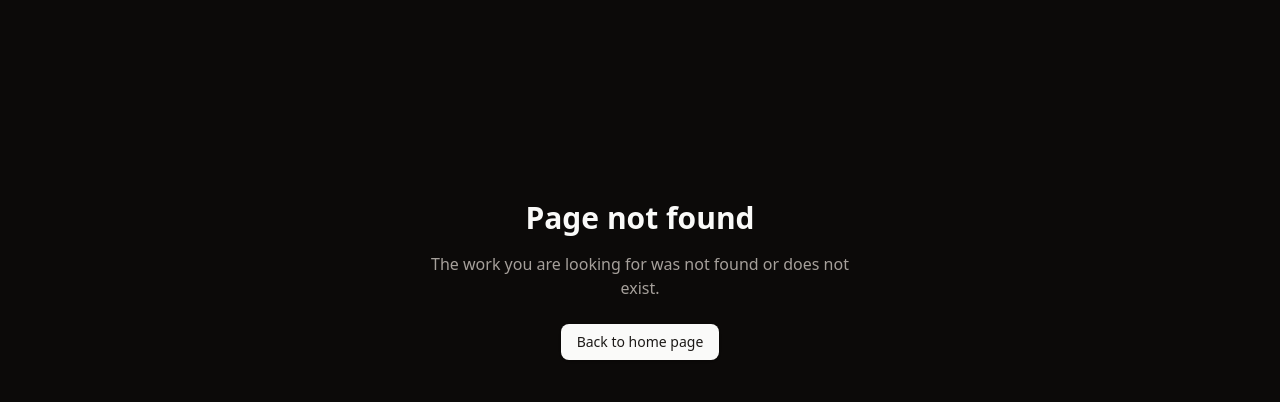
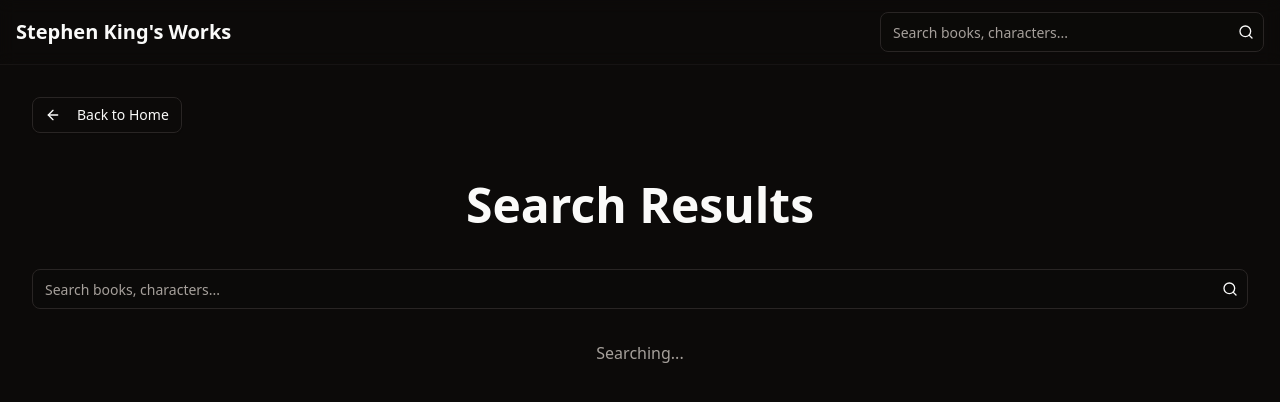
Before and after one commit to MatheusVBLima/stephen-king, a Next.js app: page /search in a window 1280 px wide. Before the commit this address had no page. Shown: the top 402 px of the page. Built offline with nearby package versions, Linux system fonts and the light colour scheme.

Commit message:
add: search zone

```diff
--- a/src/app/[location]/[bookTitle]/page.tsx
+++ b/src/app/[location]/[bookTitle]/page.tsx
@@ -51,7 +51,7 @@
                          location === 'salems-lot' ? "Salem's Lot" : capitalizeWords(location);
 
   return (
-    <main className="p-4 mx-auto max-w-7xl md:p-8">
+    <main className="p-4 mx-auto max-w-7xl">
       <div className="mb-6">
         <Button
           variant="outline"
--- a/src/app/layout.tsx
+++ b/src/app/layout.tsx
@@ -1,6 +1,7 @@
 import type { Metadata } from "next";
 import { Geist, Geist_Mono } from "next/font/google";
 import "./globals.css";
+import { Header } from "@/components/Header";
 
 const geistSans = Geist({
   variable: "--font-geist-sans",
@@ -27,6 +28,7 @@
       <body
         className={`${geistSans.variable} ${geistMono.variable} antialiased`}
       >
+        <Header />
         {children}
       </body>
     </html>
--- a/src/app/page.tsx
+++ b/src/app/page.tsx
@@ -36,57 +36,57 @@
   }, []);
 
   return (
-    <main className="min-h-screen p-4 bg-black md:p-8">
+    <main className="min-h-screen p-4 md:p-8">
       <div className="mx-auto max-w-7xl">
         <h1 className="mb-8 text-3xl font-bold text-center md:text-5xl md:mb-10">Stephen King's Works By Location</h1>
 
         {isLoading ? (
           <div className="w-full">
             {/* Tabs skeleton */}
-            <div className="grid w-full grid-cols-3 mb-4 md:mb-8 rounded-md p-1 bg-muted">
+            <div className="grid w-full grid-cols-3 p-1 mb-4 rounded-md md:mb-8 bg-muted">
               <div className="flex items-center justify-center m-1 rounded-sm h-9 bg-muted">
-                <Skeleton className="h-4 w-20" />
+                <Skeleton className="w-20 h-4" />
               </div>
               <div className="flex items-center justify-center m-1 rounded-sm h-9 bg-muted">
-                <Skeleton className="h-4 w-12" />
+                <Skeleton className="w-12 h-4" />
               </div>
               <div className="flex items-center justify-center m-1 rounded-sm h-9 bg-muted">
-                <Skeleton className="h-4 w-24" />
+                <Skeleton className="w-24 h-4" />
               </div>
             </div>
 
             {/* Descrição da localidade skeleton */}
             <div className="mb-12 text-center">
-              <Skeleton className="h-10 w-72 mx-auto mb-4" />
+              <Skeleton className="h-10 mx-auto mb-4 w-72" />
               <div className="max-w-3xl p-6 mx-auto rounded-lg bg-background/50">
-                <Skeleton className="h-4 w-full mb-2" />
-                <Skeleton className="h-4 w-full mb-2" />
-                <Skeleton className="h-4 w-4/5 mb-2" />
-                <Skeleton className="h-4 w-3/4" />
+                <Skeleton className="w-full h-4 mb-2" />
+                <Skeleton className="w-full h-4 mb-2" />
+                <Skeleton className="w-4/5 h-4 mb-2" />
+                <Skeleton className="w-3/4 h-4" />
               </div>
             </div>
 
             {/* Tabela de obras skeleton */}
             <div>
-              <div className="flex border-b py-3 mb-4">
-                <Skeleton className="h-4 w-24 mx-4" />
-                <Skeleton className="h-4 w-32 mx-4 flex-1" />
-                <Skeleton className="h-4 w-16 mx-4" />
-                <Skeleton className="h-4 w-48 mx-4 flex-1" />
+              <div className="flex py-3 mb-4 border-b">
+                <Skeleton className="w-24 h-4 mx-4" />
+                <Skeleton className="flex-1 w-32 h-4 mx-4" />
+                <Skeleton className="w-16 h-4 mx-4" />
+                <Skeleton className="flex-1 w-48 h-4 mx-4" />
               </div>
 
               {/* Linhas da tabela skeleton - repete para várias obras */}
               {[...Array(6)].map((_, index) => (
                 <div key={index} className="flex py-4 border-b">
-                  <Skeleton className="h-4 w-12 mx-4" />
-                  <Skeleton className="h-4 w-40 mx-4 flex-1" />
-                  <Skeleton className="h-4 w-24 mx-4" />
-                  <Skeleton className="h-4 w-64 mx-4 flex-1" />
+                  <Skeleton className="w-12 h-4 mx-4" />
+                  <Skeleton className="flex-1 w-40 h-4 mx-4" />
+                  <Skeleton className="w-24 h-4 mx-4" />
+                  <Skeleton className="flex-1 w-64 h-4 mx-4" />
                 </div>
               ))}
 
               <div className="mt-6 text-center">
-                <Skeleton className="h-4 w-64 mx-auto" />
+                <Skeleton className="w-64 h-4 mx-auto" />
               </div>
             </div>
           </div>
@@ -119,8 +119,8 @@
             <TabsContent value="castle-rock">
               <div className="mb-12 text-center">
                 <h2 className="mb-4 text-2xl font-bold md:text-3xl">Works Set in Castle Rock</h2>
-                <div className="max-w-3xl p-6 mx-auto rounded-lg bg-background/50">
-                  <p className="leading-relaxed text-muted-foreground">
+                <div className="max-w-3xl p-6 mx-auto rounded-lg bg-stone-900">
+                  <p className="leading-relaxed">
                     Castle Rock is one of the most important fictional towns in Stephen King's universe, serving as the backdrop for numerous supernatural events and memorable characters across decades of stories. First appearing in "The Dead Zone" (1979), Castle Rock has become a cornerstone of King's fictional Maine topography.
                   </p>
                 </div>
@@ -131,8 +131,8 @@
             <TabsContent value="derry">
               <div className="mb-12 text-center">
                 <h2 className="mb-4 text-2xl font-bold md:text-3xl">Works Set in Derry</h2>
-                  <div className="max-w-3xl p-6 mx-auto rounded-lg bg-background/50">
-                  <p className="leading-relaxed text-muted-foreground">
+                  <div className="max-w-3xl p-6 mx-auto rounded-lg bg-stone-900">
+                  <p className="leading-relaxed ">
                     Derry is a dark and frightening fictional town in Stephen King's universe, most famously known as the home of Pennywise the Dancing Clown from "IT". First appearing in the 1981 short story "The Bird and the Album", Derry has been the setting for numerous supernatural events and is based on King's portrayal of Bangor, Maine.
                   </p>
                 </div>
@@ -143,8 +143,8 @@
             <TabsContent value="salems-lot">
               <div className="mb-12 text-center">
                 <h2 className="mb-4 text-2xl font-bold md:text-3xl">Works Set in Salem's Lot</h2>
-                <div className="max-w-3xl p-6 mx-auto rounded-lg bg-background/50">
-                  <p className="leading-relaxed text-muted-foreground">
+                <div className="max-w-3xl p-6 mx-auto rounded-lg bg-stone-900">
+                  <p className="leading-relaxed">
                     Salem's Lot (Jerusalem's Lot) is a fictional town infested with vampires in Stephen King's universe. Featured in King's second published novel in 1975, the town has become one of his most iconic settings and is referenced throughout many of his other works, completing his trinity of fictional Maine towns alongside Castle Rock and Derry.
                   </p>
                 </div>
--- /dev/null
+++ b/src/app/search/page.tsx
@@ -0,0 +1,100 @@
+"use client";
+
+import { useSearchParams } from "next/navigation";
+import { useEffect, useState } from "react";
+import { getAllBooks, slugify } from "@/lib/books-data";
+import { BookDetail } from "@/lib/types";
+import { Button } from "@/components/ui/button";
+import { ArrowLeft } from "lucide-react";
+import Link from "next/link";
+import { SearchBar } from "@/components/SearchBar";
+
+export default function SearchPage() {
+  const searchParams = useSearchParams();
+  const query = searchParams.get("q") || "";
+  const [results, setResults] = useState<BookDetail[]>([]);
+  const [loading, setLoading] = useState(true);
+
+  useEffect(() => {
+    if (query) {
+      setLoading(true);
+      const allBooks = getAllBooks();
+
+      // Filter books based on search criteria
+      const filteredBooks = allBooks.filter((book) => {
+        const searchableText = [
+          book.title,
+          book.format,
+          book.synopsis,
+          book.notes,
+          book.year.toString(),
+          ...(book.mainCharacters || []),
+          ...(book.connections?.map(c => `${c.title} ${c.description}`) || []),
+          ...(book.adaptations?.map(a => `${a.type} ${a.year} ${a.title} ${a.description}`) || []),
+        ].join(" ").toLowerCase();
+
+        return searchableText.includes(query.toLowerCase());
+      });
+
+      setResults(filteredBooks);
+      setLoading(false);
+    }
+  }, [query]);
+
+  return (
+    <main className="min-h-screen p-4 md:p-8">
+      <div className="mx-auto max-w-7xl">
+        <div className="mb-6">
+          <Button
+            variant="outline"
+            asChild
+            className="mb-6"
+          >
+            <Link href="/">
+              <ArrowLeft className="w-4 h-4 mr-2" />
+              <span>Back to Home</span>
+            </Link>
+          </Button>
+        </div>
+
+        <h1 className="mb-8 text-3xl font-bold text-center md:text-5xl md:mb-10">Search Results</h1>
+
+        <div className="flex justify-center mb-8">
+          <SearchBar />
+        </div>
+
+        <div className="mb-4">
+          <p className="text-center text-muted-foreground">
+            {loading ? "Searching..." :
+             results.length ? `Found ${results.length} results for "${query}"` :
+             `No results found for "${query}"`}
+          </p>
+        </div>
+
+        {results.length > 0 && (
+          <div className="grid gap-6 md:grid-cols-2 lg:grid-cols-3">
+            {results.map((book) => (
+              <Link
+                key={book.title}
+                href={`/${book.location}/${slugify(book.title)}`}
+                className="block"
+              >
+                <div className="h-full p-6 transition-colors border rounded-lg hover:bg-muted/50">
+                  <h2 className="mb-2 text-xl font-bold">{book.title}</h2>
+                  <p className="mb-2 text-sm text-muted-foreground">
+                    {book.year} • {book.format}
+                  </p>
+                  {book.synopsis && (
+                    <p className="text-sm text-muted-foreground line-clamp-3">
+                      {book.synopsis}
+                    </p>
+                  )}
+                </div>
+              </Link>
+            ))}
+          </div>
+        )}
+      </div>
+    </main>
+  );
+}
--- /dev/null
+++ b/src/components/Header.tsx
@@ -0,0 +1,26 @@
+"use client";
+
+import Link from "next/link";
+import { usePathname } from "next/navigation";
+import { SearchBar } from "./SearchBar";
+
+export function Header() {
+  const pathname = usePathname();
+  const isHomePage = pathname === "/";
+
+  return (
+    <header className="sticky top-0 z-50 py-3 border-b backdrop-blur-sm border-border/40">
+      <div className="flex flex-col items-center justify-between gap-4 px-4 mx-auto max-w-7xl sm:flex-row">
+        <div className="flex items-center">
+          <Link href="/" className="text-xl font-bold">
+            Stephen King's Works
+          </Link>
+        </div>
+
+        <div className="flex-1 max-w-sm">
+          <SearchBar />
+        </div>
+      </div>
+    </header>
+  );
+}
--- /dev/null
+++ b/src/components/SearchBar.tsx
@@ -0,0 +1,43 @@
+"use client";
+
+import { useState } from "react";
+import { Input } from "@/components/ui/input";
+import { Button } from "@/components/ui/button";
+import { Search } from "lucide-react";
+import { useRouter } from "next/navigation";
+
+export function SearchBar() {
+  const [searchTerm, setSearchTerm] = useState("");
+  const router = useRouter();
+
+  const handleSubmit = (e: React.FormEvent) => {
+    e.preventDefault();
+    if (searchTerm.trim()) {
+      router.push(`/search?q=${encodeURIComponent(searchTerm.trim())}`);
+    }
+  };
+
+  return (
+    <form
+      onSubmit={handleSubmit}
+      className="flex w-full items-center relative"
+    >
+      <Input
+        type="text"
+        placeholder="Search books, characters..."
+        value={searchTerm}
+        onChange={(e: React.ChangeEvent<HTMLInputElement>) => setSearchTerm(e.target.value)}
+        className="w-full pr-10 bg-background/80"
+      />
+      <Button
+        type="submit"
+        size="icon"
+        variant="ghost"
+        className="absolute right-0 top-0 h-full aspect-square"
+      >
+        <Search className="h-4 w-4" />
+        <span className="sr-only">Search</span>
+      </Button>
+    </form>
+  );
+}
--- /dev/null
+++ b/src/components/ui/input.tsx
@@ -0,0 +1,25 @@
+import * as React from "react"
+
+import { cn } from "@/lib/utils"
+
+export interface InputProps
+  extends React.InputHTMLAttributes<HTMLInputElement> {}
+
+const Input = React.forwardRef<HTMLInputElement, InputProps>(
+  ({ className, type, ...props }, ref) => {
+    return (
+      <input
+        type={type}
+        className={cn(
+          "flex h-10 w-full rounded-md border border-input bg-background px-3 py-2 text-sm ring-offset-background file:border-0 file:bg-transparent file:text-sm file:font-medium placeholder:text-muted-foreground focus-visible:outline-none focus-visible:ring-2 focus-visible:ring-ring focus-visible:ring-offset-2 disabled:cursor-not-allowed disabled:opacity-50",
+          className
+        )}
+        ref={ref}
+        {...props}
+      />
+    )
+  }
+)
+Input.displayName = "Input"
+
+export { Input }
```
